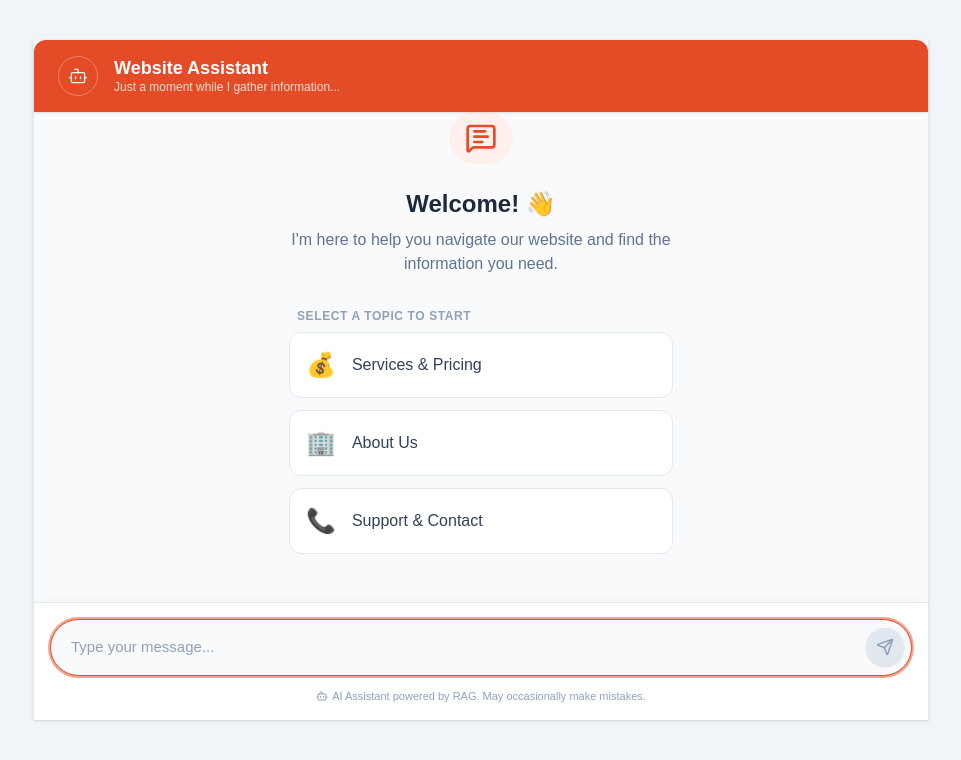
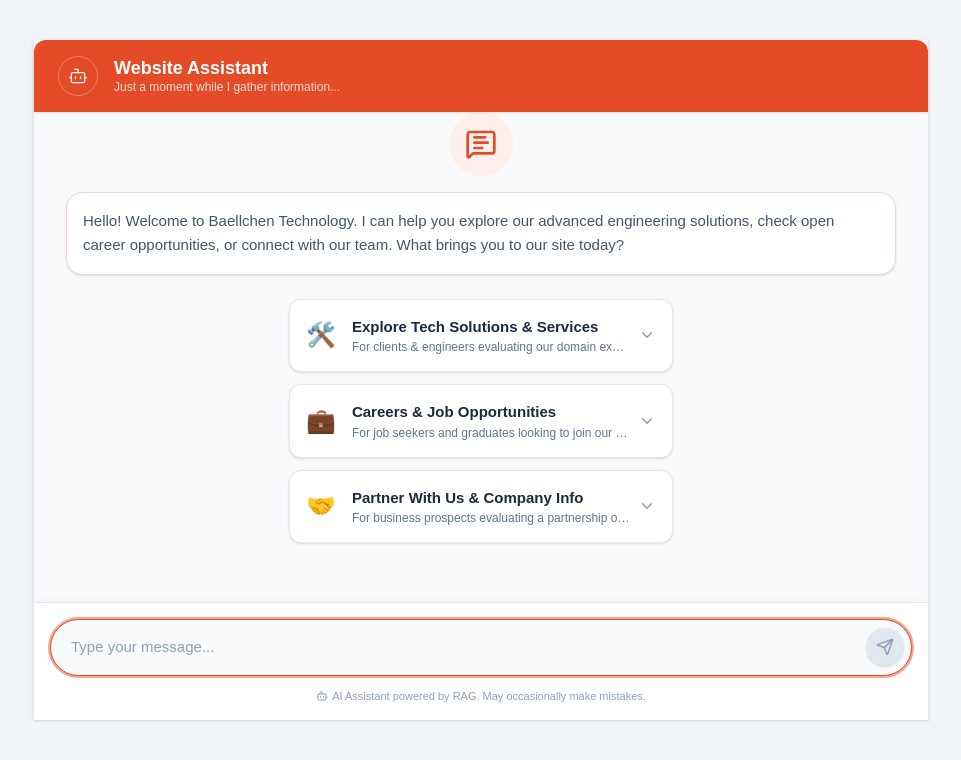
Before and after one commit to yashpawar87/website-chatbot-widget, a Next.js app in the folder frontend/: page / in a window 1280 px wide. Shown: the top 760 px of the page, without its empty margins (159-1120 px from the left). Built offline with nearby package versions, Linux system fonts and the light colour scheme.

Commit message:
feat: Implement multi-level welcome screen

```diff
--- a/frontend/src/components/ChatUI.tsx
+++ b/frontend/src/components/ChatUI.tsx
@@ -19,24 +19,44 @@
   isWidget?: boolean;
 }
 
-// Starter Categories configuration
-const STARTER_CATEGORIES = [
+// Onboarding Data configuration
+const ONBOARDING_DATA = {
+  greeting: "Hello! Welcome to Baellchen Technology. I can help you explore our advanced engineering solutions, check open career opportunities, or connect with our team. What brings you to our site today?",
+  categories: [
     {
-    title: "Services & Pricing",
-    icon: "💰",
-    question: "Can you tell me about your services and pricing?"
+      title: "Explore Tech Solutions & Services",
+      icon: "🛠️",
+      description: "For clients & engineers evaluating our domain expertise.",
+      options: [
+        "What industrial automation and IoT solutions do you provide?",
+        "Tell me about your AI, Deep Learning, and Computer Vision expertise.",
+        "Do you offer automotive services like ADAS and ECU development?",
+        "What solutions do you have for Biomedical Engineering or Solar Inverters?"
+      ]
     },
     {
-    title: "About Us",
-    icon: "🏢",
-    question: "What is the background and mission of the company?"
+      title: "Careers & Job Opportunities",
+      icon: "💼",
+      description: "For job seekers and graduates looking to join our Pune office.",
+      options: [
+        "Are there any job openings for Junior Software Developers?",
+        "What are the requirements for the Junior Software Tester role?",
+        "How do I apply and where should I send my resume?"
+      ]
     },
     {
-    title: "Support & Contact",
-    icon: "📞",
-    question: "How do I get in touch with human support?"
+      title: "Partner With Us & Company Info",
+      icon: "🤝",
+      description: "For business prospects evaluating a partnership or quote.",
+      options: [
+        "How can I get a quick quote for a project?",
+        "How long will it take for someone to contact me after I send a request?",
+        "Where is your office located, and what are your main contact emails?",
+        "Do you operate as a service-based or a product-based company?"
+      ]
     }
-];
+  ]
+};
 
 export default function ChatUI({ isWidget = false }: ChatUIProps) {
   const [messages, setMessages] = useState<Message[]>([]);
@@ -46,6 +66,8 @@
 
   // State for toggling sources accordions (keyed by message index)
   const [expandedSources, setExpandedSources] = useState<Record<number, boolean>>({});
+  // State for the onboarding category accordion
+  const [expandedCategory, setExpandedCategory] = useState<number | null>(null);
 
   const messagesEndRef = useRef<HTMLDivElement>(null);
   const inputRef = useRef<HTMLInputElement>(null);
@@ -75,6 +97,7 @@
     if (window.confirm("Are you sure you want to clear the conversation?")) {
       setMessages([]);
       setExpandedSources({});
+      setExpandedCategory(null);
       setError(null);
     }
   };
@@ -165,25 +188,50 @@
 
         {/* Onboarding Empty State */}
         {messages.length === 0 && (
-          <div className="h-full flex flex-col items-center justify-center text-center px-4 animate-in fade-in duration-500">
-            <div className="w-16 h-16 bg-[#fff0ed] rounded-full flex items-center justify-center mb-6">
+          <div className="h-full flex flex-col items-center justify-start text-center px-2 animate-in fade-in duration-500 pb-10">
+            <div className="w-16 h-16 bg-[#fff0ed] rounded-full flex items-center justify-center mb-4 shrink-0">
                <MessageSquareText size={32} className="text-[#e34c26]" />
             </div>
-            <h2 className="text-2xl font-semibold text-slate-800 mb-2">Welcome! 👋</h2>
-            <p className="text-slate-500 mb-8 max-w-sm">I'm here to help you navigate our website and find the information you need.</p>
+
+            <p className="text-[15px] leading-relaxed text-slate-600 mb-6 bg-white p-4 rounded-2xl border border-[#f8d3cc] shadow-sm text-left">
+              {ONBOARDING_DATA.greeting}
+            </p>
 
             <div className="w-full max-w-sm space-y-3">
-              <p className="text-xs font-semibold text-slate-400 uppercase tracking-wider text-left pl-2 mb-2">Select a topic to start</p>
-              {STARTER_CATEGORIES.map((category, idx) => (
+              {ONBOARDING_DATA.categories.map((category, idx) => {
+                const isExpanded = expandedCategory === idx;
+                return (
+                  <div key={idx} className="bg-white border border-slate-200 rounded-xl overflow-hidden transition-all shadow-sm">
                     <button
-                  key={idx}
-                  onClick={() => submitQuestion(category.question)}
-                  className="w-full flex items-center p-4 bg-white border border-slate-200 rounded-xl hover:border-[#e34c26] hover:shadow-md transition-all group text-left"
+                      onClick={() => setExpandedCategory(isExpanded ? null : idx)}
+                      className="w-full flex items-center p-3 sm:p-4 hover:bg-slate-50 transition-colors text-left"
                     >
-                  <span className="text-2xl mr-4">{category.icon}</span>
-                  <span className="font-medium text-slate-700 group-hover:text-[#e34c26] transition-colors">{category.title}</span>
+                      <span className="text-2xl mr-3 sm:mr-4 shrink-0">{category.icon}</span>
+                      <div className="flex-1 min-w-0">
+                        <h3 className="font-semibold text-slate-800 text-sm sm:text-[15px]">{category.title}</h3>
+                        <p className="text-xs text-slate-500 truncate mt-0.5">{category.description}</p>
+                      </div>
+                      <div className="ml-2 text-slate-400 shrink-0">
+                        {isExpanded ? <ChevronUp size={18} /> : <ChevronDown size={18} />}
+                      </div>
+                    </button>
+
+                    {isExpanded && (
+                      <div className="bg-slate-50 border-t border-slate-100 p-2 sm:p-3 space-y-2 animate-in slide-in-from-top-2 duration-200">
+                        {category.options.map((opt, optIdx) => (
+                          <button
+                            key={optIdx}
+                            onClick={() => submitQuestion(opt)}
+                            className="w-full text-left p-3 bg-white border border-slate-200 rounded-lg text-sm text-slate-700 hover:border-[#e34c26] hover:text-[#e34c26] transition-colors shadow-sm active:scale-[0.98]"
+                          >
+                            {opt}
                           </button>
                         ))}
+                      </div>
+                    )}
+                  </div>
+                );
+              })}
             </div>
           </div>
         )}
```
Lines whose indentation alone changed are shown as unchanged.
